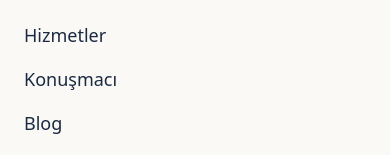
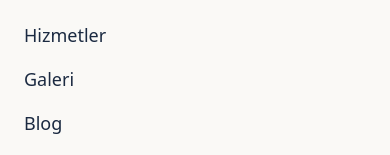
Before and after one commit to cancrpcoglu/aydogdu-danismanlik, a Next.js app: page /contact in a window 390 px wide. Both pictures are taken after a click on the button 352 px from the left and 42 px from the top of the page. Shown: the part 169-324 px from the top of the page. Built offline with nearby package versions, Linux system fonts and the light colour scheme.

Commit message:
Navbar changes

```diff
--- a/components/Navbar.tsx
+++ b/components/Navbar.tsx
@@ -61,7 +61,7 @@ export default function Navbar() {
                     <Link href="/" onClick={() => setOpen(false)}>Anasayfa</Link>
                     <Link href="/about" onClick={() => setOpen(false)}>Hakkımda</Link>
                     <Link href="/services" onClick={() => setOpen(false)}>Hizmetler</Link>
-                    <Link href="/speaker" onClick={() => setOpen(false)}>Konuşmacı</Link>
+                    <Link href="/speaker" onClick={() => setOpen(false)}>Galeri</Link>
                     <Link href="/blog" onClick={() => setOpen(false)}>Blog</Link>
                     <Link href="/contact" onClick={() => setOpen(false)}>İletişim</Link>
                 </div>
```
